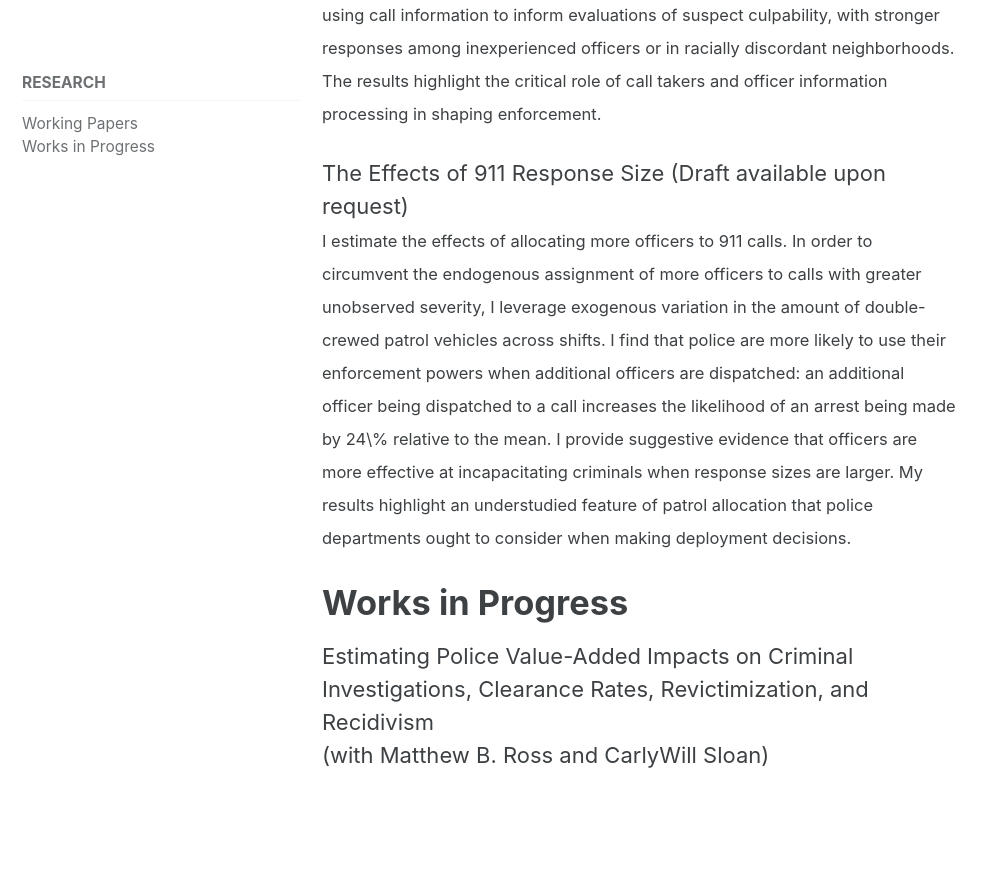
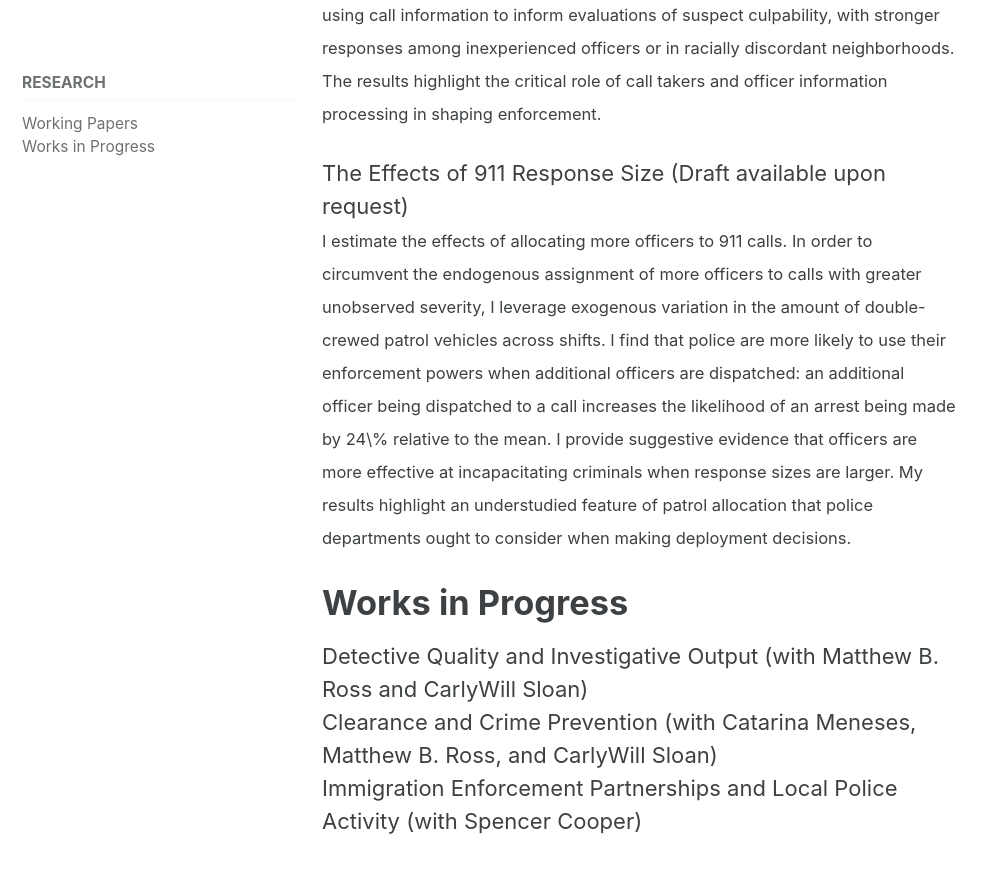
Before and after one commit to austin-v-smith-econ/austin-v-smith-econ.github.io, a Jekyll site: the page built from _research/research.md, in a window 1280 px wide and 900 px high, scrolled down 871 px. Shown: the top 873 px of the window, without its empty margins (0-996 px from the left). Built offline with Jekyll 4.4.1, drawn with Linux system fonts in a browser that asks for light colours; cached includes are drawn as plain includes; before the commit the page ends 1705 px from its top, so only the background shows below that.

Commit message:
Update works in progress section in research.md

```diff
--- a/_research/research.md
+++ b/_research/research.md
@@ -19,6 +19,8 @@ permalink: /research/
 
 # Works in Progress
 
-Estimating Police Value-Added Impacts on Criminal Investigations, Clearance Rates, Revictimization, and Recidivism<br>
-<span> (with Matthew B. Ross and CarlyWill Sloan) </span><br>
+Detective Quality and Investigative Output (with Matthew B. Ross and CarlyWill Sloan) <br>
 <span>
+Clearance and Crime Prevention (with Catarina Meneses, Matthew B. Ross, and CarlyWill Sloan) <br>
+<span>
+Immigration Enforcement Partnerships and Local Police Activity (with Spencer Cooper) <br>
```
